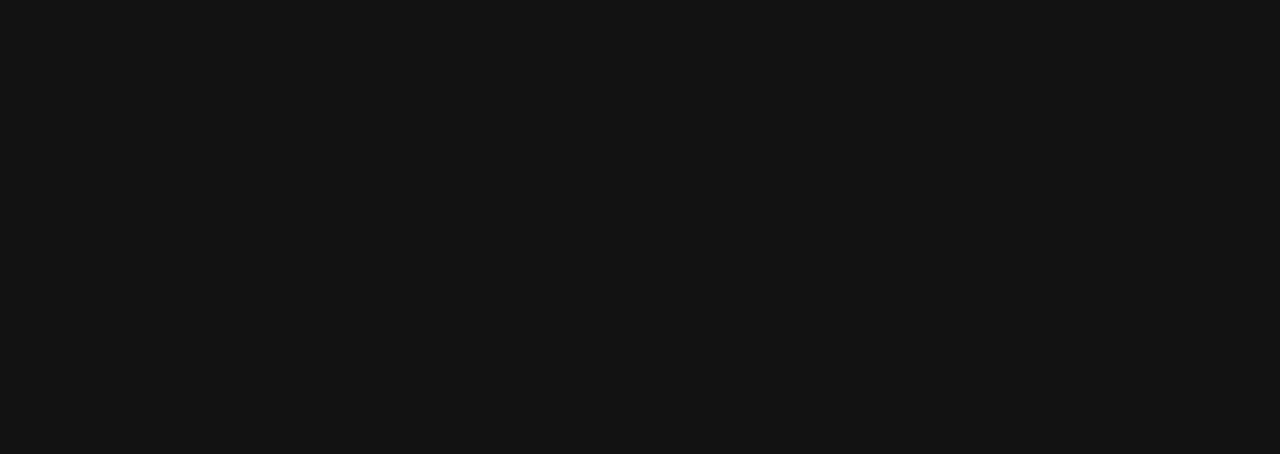
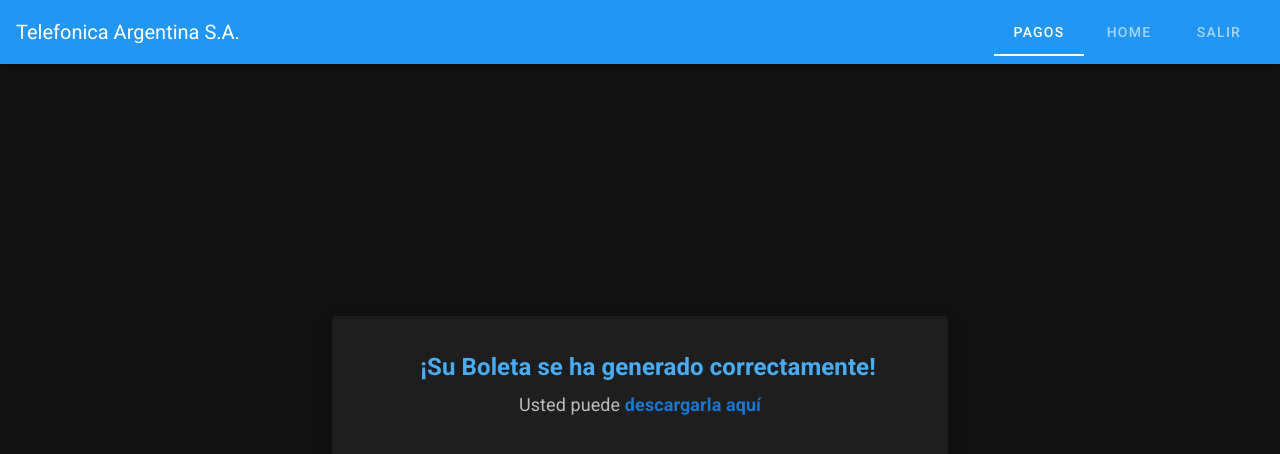
Before and after one commit to LihueMaidanaAvaca/recaudapp, a Vue app: page /boletaSuccess in a window 1280 px wide. Shown: the top 454 px of the page. Built offline with nearby package versions, Linux system fonts and the light colour scheme; sample sign-in values are in the browser's storage.

Commit message:
pago redirige a response

```diff
--- a/src/components/AppBar.vue
+++ b/src/components/AppBar.vue
@@ -53,9 +53,9 @@
       if (!storedPayments) {
         // Si no están guardados, crea un ejemplo de array de pagos (reemplaza esto con tus datos reales)
         const examplePayments = [
-          { fecha: '2023-08-15', tipo: 'VEP', importe: '$120000.00', state: "Pendiente" },
-          { fecha: '2023-08-14', tipo: 'Boleta', importe: '$2500000.00', state: "Registrado" },
-          { fecha: '2023-08-13', tipo: 'VEP', importe: '$180000.50', state: "Pendiente" },
+          { fecha: '2023-08-15', tipo: 'VEP', importe: '120000.00', state: "Pendiente" },
+          { fecha: '2023-08-14', tipo: 'Boleta', importe: '2500000.00', state: "Registrado" },
+          { fecha: '2023-08-13', tipo: 'VEP', importe: '180000.50', state: "Pendiente" },
         ];
 
         // Guardar el array de pagos en el almacenamiento local
--- a/src/components/lists/ListPayment.vue
+++ b/src/components/lists/ListPayment.vue
@@ -10,7 +10,7 @@
       <li v-for="(pago, index) in pagos" :key="index">
         <span class="payment-date">{{ pago.fecha }}</span>
         <span class="payment-type">{{ pago.tipo }}</span>
-        <span class="payment-amount">{{ pago.importe }}</span>
+        <span class="payment-amount">${{ pago.importe }}</span>
         <span class="payment-state">{{ pago.state }}</span>
       </li>
     </ul>
--- a/src/router/index.ts
+++ b/src/router/index.ts
@@ -4,6 +4,7 @@
 import LoginView from '../views/LoginView.vue'
 import PaymentSelector from '../views/PaymentSelector.vue'
 import HistoryView from '../views/HistoryView.vue'
+import ResponseView from '../views/ResponseView.vue'
 
 Vue.use(VueRouter)
 
@@ -27,6 +28,11 @@
     path: '/payment/:id',
     name: 'PaymentSelector',
     component: PaymentSelector
+  },
+  {
+    path: '/boletaSuccess',
+    name: 'ResponseView',
+    component: ResponseView
   }
 ]
 
--- a/src/views/LoginView.vue
+++ b/src/views/LoginView.vue
@@ -6,7 +6,7 @@
           <img class="login-image" src="@/assets/logoaabe2.png" alt="Login Image" />
         </div>
         <v-form class="login-form" @submit.prevent="handleSubmit">
-          <v-text-field v-model="cuil" label="CUIT/CUIL"></v-text-field>
+          <v-text-field v-model="email" label="email de usuario"></v-text-field>
           <v-text-field v-model="password" label="Password" type="password"></v-text-field>
           <v-btn type="submit" color="cyan darken-1">Login</v-btn>
         </v-form>
@@ -25,7 +25,7 @@
 export default {
   data() {
     return {
-      cuil: '',
+      email: '@bienesdelestado.gob.ar',
       password: ''
     }
   },
@@ -51,7 +51,7 @@
         // Supongamos que el servidor devuelve un token o algún indicador de autenticación exitosa
         // const isAuthenticated = response.data.isAuthenticated;
 
-        const isAuthenticated = this.cuil === this.password
+        const isAuthenticated = this.email === this.password
         //   const storedPayments = localStorage.getItem("payments");
         // if (!storedPayments) {
         //   // Si no están guardados, crea un ejemplo de array de pagos (reemplaza esto con tus datos reales)
--- a/src/views/PaymentSelector.vue
+++ b/src/views/PaymentSelector.vue
@@ -4,19 +4,15 @@
     <v-container fluid class="col-md-6">
       <v-card class="mb-3" elevation="3">
         <v-card-title>Resumen</v-card-title>
-        <v-row>
-          <v-col cols="6">
+                <v-row>
+          <!-- Dos columnas en pantallas pequeñas y grandes -->
+          <v-col cols="12" sm="6">
             <v-card-subtitle>Deuda: {{ contract.deuda }}</v-card-subtitle>
-            <v-card-subtitle
-              >Intereses: {{ contract.intereses }}</v-card-subtitle
-            >
+            <v-card-subtitle>Intereses: {{ contract.intereses }}</v-card-subtitle>
+          </v-col>
+          <v-col cols="12" sm="6">
             <v-card-subtitle>Total: {{ contract.total }}</v-card-subtitle>
-          </v-col>
-          <v-col cols="8">
-            <v-card-subtitle
-              >Próximo Vencimiento:
-              {{ contract.proximoVencimiento }}</v-card-subtitle
-            >
+            <v-card-subtitle>Próximo Vencimiento: {{ contract.proximoVencimiento }}</v-card-subtitle>
           </v-col>
         </v-row>
       </v-card>
@@ -61,7 +57,7 @@
 
       <v-dialog v-model="showForm" max-width="500">
         <v-card>
-          <v-form @submit.prevent="save">
+          <v-form @submit.prevent="savePayment">
             <v-card-text>
               <!-- Campo de entrada para la fecha -->
               <v-menu
@@ -202,9 +198,35 @@
       nextMonth.setMonth(nextMonth.getMonth() + 1);
       return nextMonth.toISOString().substr(0, 10);
     },
-    save() {
-      // Aquí puedes realizar acciones cuando se selecciona una fecha
-      this.dialog = false; // Cierra el modal
+    savePayment() {
+      // Crea un nuevo objeto con los datos ingresados
+      const nuevoPago = {
+        fecha: this.date,
+        tipo: this.selectedOption,
+        importe: this.monto, // Formatea el monto con dos decimales
+        state: "Pendiente", // Establece el estado como "Pendiente" por defecto
+      };
+
+      // Obtiene el array de payments del almacenamiento local
+      const paymentsJSON = localStorage.getItem('payments');
+      let payments = [];
+      if (paymentsJSON) {
+        payments = JSON.parse(paymentsJSON);
+      }
+
+      // Agrega el nuevo pago al array de payments
+      payments.push(nuevoPago);
+
+      // Guarda el array actualizado en el almacenamiento local
+      localStorage.setItem('payments', JSON.stringify(payments));
+
+      // Cierra el modal
+      if (this.selectedOption === "Boleta") {
+        // Redirige a PaymentSuccess
+        this.$router.push({ name: "ResponseView" });
+      } else {
+        // Otra lógica si no es "Boleta"
+      }
     },
   },
 };
--- /dev/null
+++ b/src/views/ResponseView.vue
@@ -0,0 +1,74 @@
+<template>
+    <div>
+        <app-bar />
+        <v-container fluid fill-height>
+            <v-row align="center" justify="center">
+                <v-col cols="12" sm="8" md="6">
+                    <v-card elevation="12" class="response-card">
+                        <v-card-text>
+                            <div class="response-message">
+                                <span class="highlighted-text">
+                                    ¡Su Boleta se ha generado correctamente!
+                                </span>
+                            </div>
+                            <div class="download-link">
+                                Usted puede
+                                <a :href="boletaLink" download class="link">
+                                    descargarla aquí
+                                </a>
+                            </div>
+                        </v-card-text>
+                    </v-card>
+                </v-col>
+            </v-row>
+        </v-container>
+    </div>
+</template>
+
+<script>
+import AppBar from "@/components/AppBar.vue";
+
+export default {
+    name: 'ResponseView',
+    components: { AppBar },
+    props: { boletaLink: String }
+};
+</script>
+
+<style scoped>
+.response-card {
+    background-color: #c9f2fb;
+    /* Fondo celeste */
+    text-align: center;
+    padding: 24px;
+    border-radius: 12px;
+    /* Redondear los bordes */
+    margin-top: 30vh;
+}
+
+.response-message {
+    display: flex;
+    align-items: center;
+    justify-content: center;
+    margin-bottom: 16px;
+}
+
+.highlighted-text {
+    font-size: 3vh;
+    font-weight: bold;
+    color: #4aacf2;
+    /* Color azul */
+    margin-left: 16px;
+}
+
+.download-link {
+    font-size: 18px;
+    margin-top: 16px;
+}
+
+.link {
+    color: #1976d2;
+    /* Color azul */
+    text-decoration: none;
+    font-weight: bold;
+}</style>
```
